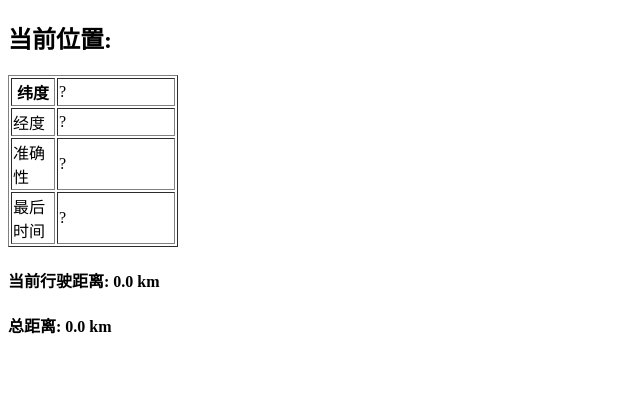
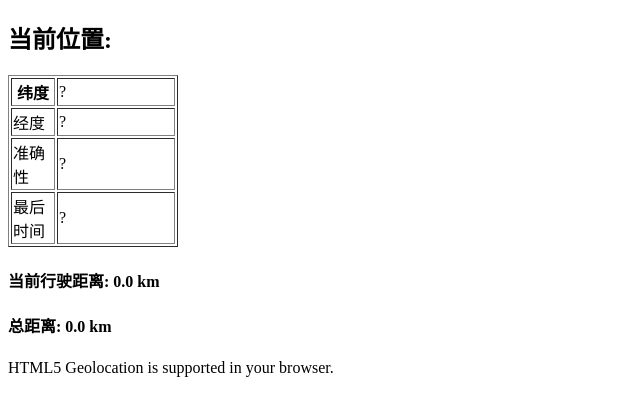
Before and after one commit to galewinchester/track.github.io, a plain HTML site: page index.html in a window 1280 px wide. Shown: the whole page, without its empty margins (0-640 px from the left). Drawn offline with Linux system fonts and the light colour scheme.

Commit message:
Update index.html

```diff
--- a/index.html
+++ b/index.html
@@ -25,6 +25,7 @@
 </table>
 <h4 id="currDist">当前行驶距离: 0.0 km</h4>
 <h4 id="totalDist">总距离: 0.0 km</h4>
+<p id="status"></p>
 <script type="text/javascript">
     var totalDistance = 0.0;
     var lastLat;
```
